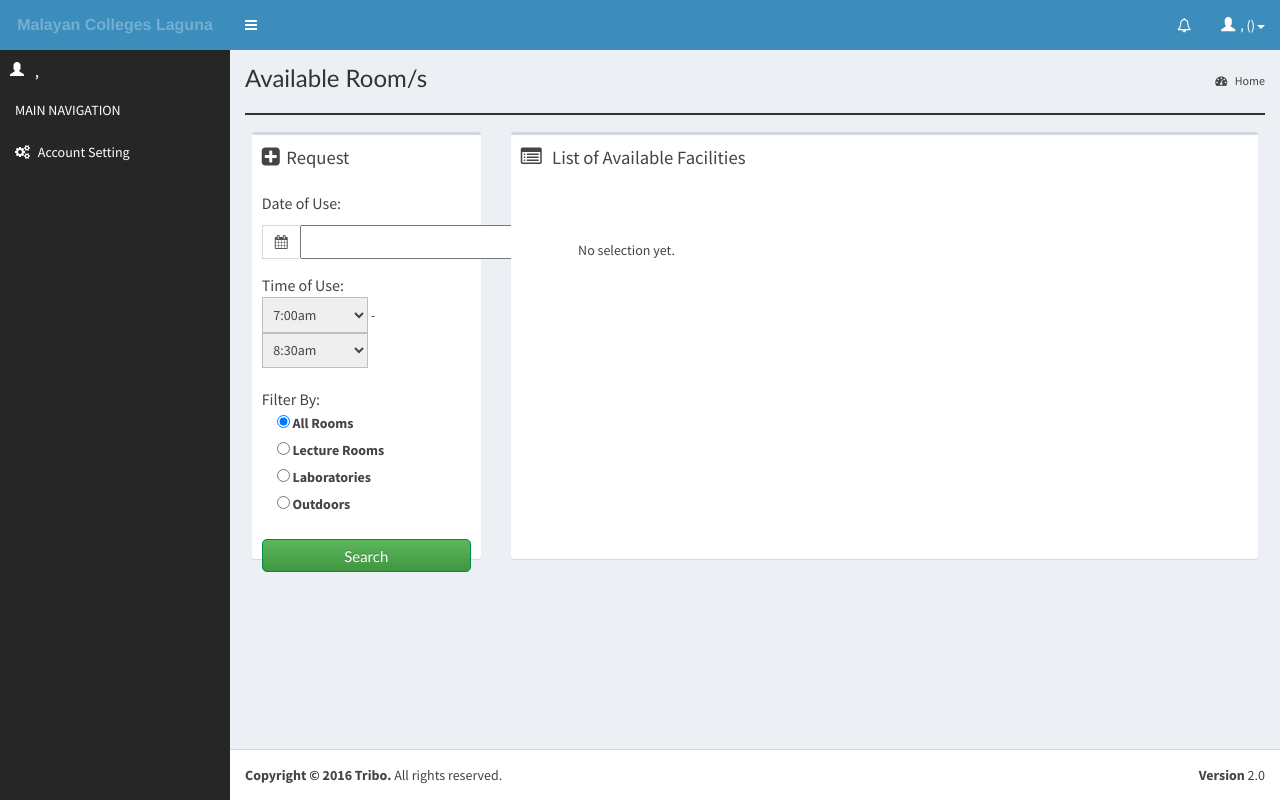
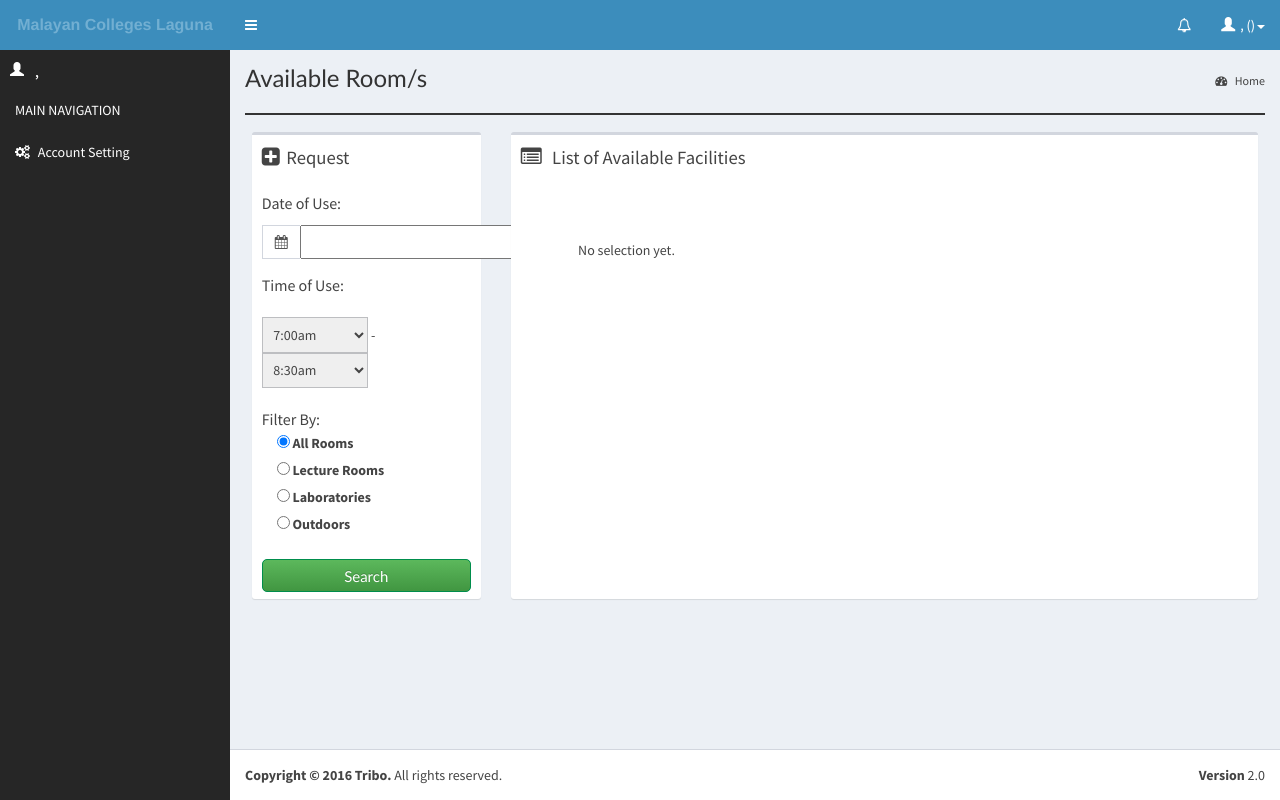
Before and after one commit to idapenaflor/MCL-RRS, a PHP site: page /mclrrs/main.php in a window 1280 px wide. Run offline with PHP 8.4, Linux system fonts and the light colour scheme; the visitor is signed in with stand-in values (Sample User, id 1); data that the repository does not hold is empty; some libraries are stand-ins or nearby versions.

Commit message:
OK NA ANG MAIN BESHY

```diff
--- a/ajax_searchroom.php
+++ b/ajax_searchroom.php
@@ -51,7 +51,6 @@
 
     if ($from >= $to)
     {
-      echo "<script language='javascript'>alert('Please select valid time range');</script>";
       echo "<META HTTP-EQUIV=\"Refresh\" CONTENT=\"0; URL=main.php\">";
     }
     else
@@ -146,7 +145,7 @@
 
       //echo count($arrayVacantRoom);
 
-      echo "<tbody style='height:220pt;display:block;overflow-y:auto'>";
+      echo "<tbody style='height:250pt;display:block;overflow-y:auto'>";
       for($ctr = 0 ; $ctr < count($arrayFinalRoom) ; $ctr++)
       {
         echo "<tr>";
--- a/js/dropdown.js
+++ b/js/dropdown.js
@@ -31,10 +31,14 @@ function ValidateSelect()
       }
       else
       {
-        if(from > to)
-          { $('#valid2').innerHtml('Invalid time.'); }
-        else
-          { $('#valid2').slideDown().html('<span id="success"></span>');}
+        if(from >= to)
+        {
+          $('#valid2').slideDown().html('<span id="error">Invalid time.</span>');
+        }
+        else if(from < to)
+        {
+          $('#valid2').slideDown().html('<span id="success"></span>');
+        }
         document.getElementById("cmbTo").disabled = false;
       }
     }
--- a/js/searchroom.js
+++ b/js/searchroom.js
@@ -7,7 +7,6 @@ $(document).ready(function()
 
     if(textf == '')
     {
-      console.log('hello');
       $('#valid').slideDown().html('<span id="error">Please enter date</span>');
       return false;
     }
--- a/main.php
+++ b/main.php
@@ -38,7 +38,7 @@
               <form method="post" action="" id="eventForm">
               <div class="row" style="padding-top: 10px;">
                 <div class="col-xs-3">
-                  <div class="box" style="height:320pt;">
+                  <div class="box" style="height:350pt;">
                     <div class="box-header" style="background-color: none;">
                       <div><i class="fa fa-plus-square" style="font-size:1.5em"></i>
                           <span style="font-size:14pt">&nbsp;Request</span>
@@ -58,7 +58,7 @@
                           </div>
                           <span style="font-size:12pt;">Time of Use:
                             <label id="valid2" style="float:right;color:red"></label>
-                          </span><br/>
+                          </span><br/><br/>
 
                           <span><select class="combo" name="cmbFrom" id="cmbFrom" onchange="ValidateSelect()" required="required" style="width:80pt">
                                     <option value="1">7:00am</option>
@@ -72,7 +72,7 @@
                                     <option value="9">7:00pm</option>
                                   </select>
                                   -
-                                 <select class="combo" name="cmbTo" id="cmbTo" required="required" style="width:80pt">
+                                 <select class="combo" name="cmbTo" id="cmbTo" required="required" style="width:80pt" onchange="ValidateSelect()">
                                     <option value="2">8:30am</option>
                                     <option value="3">10:00am</option>
                                     <option value="4">11:30am</option>
@@ -102,7 +102,7 @@
 
 
                 <div class="col-xs-9">
-                  <div class="box" style="height:320pt;overflow:hidden;">
+                  <div class="box" style="height:350pt;overflow:hidden;">
                     <div class="box-header" style="background-color: none;">
                     <div><i class="fa fa-list-alt" style="font-size:1.5em"></i>
                           <span style="font-size:14pt">&nbsp;&nbsp;List of Available Facilities</span>
```
